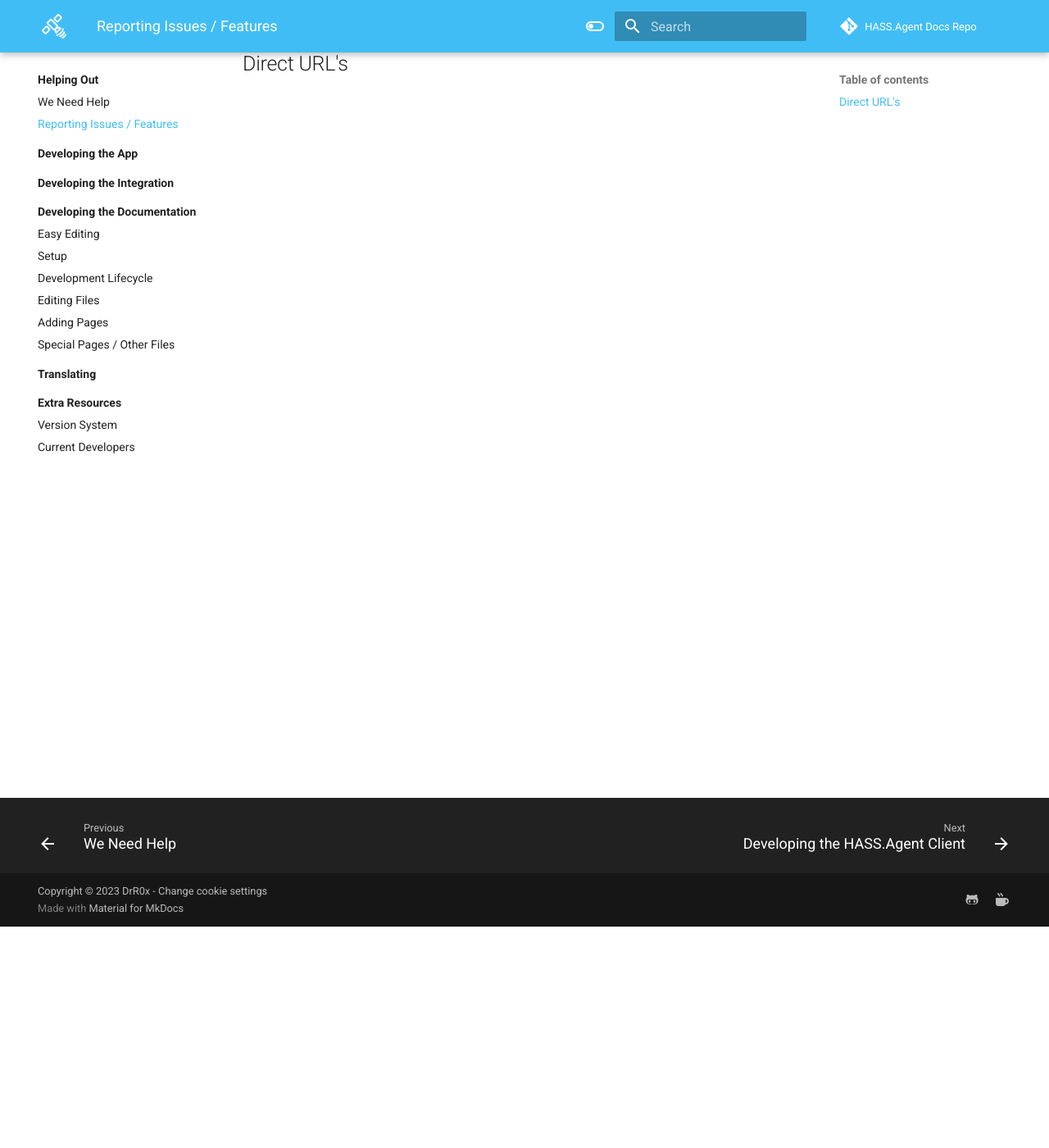
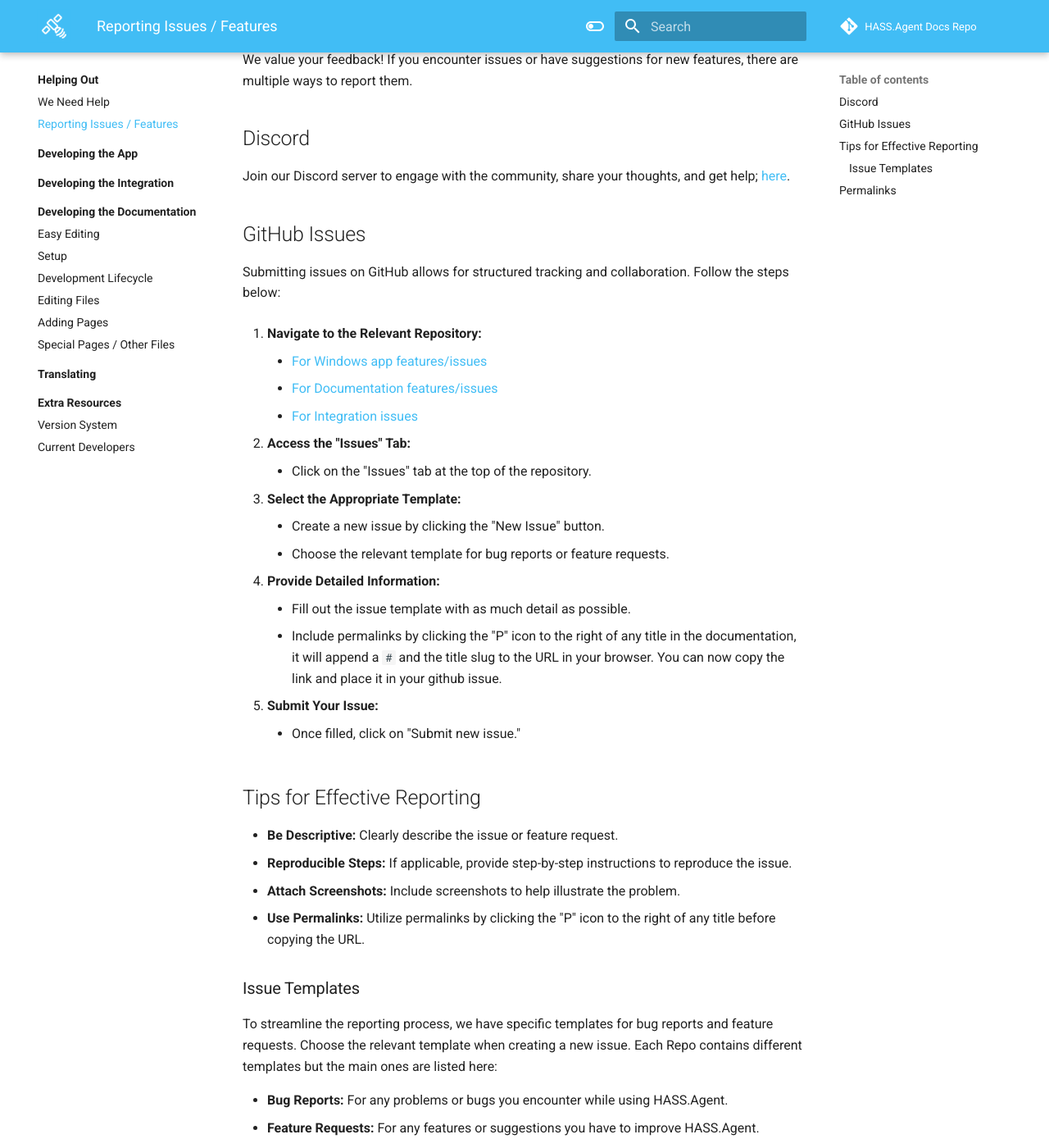
Before and after one commit to hass-agent/HASS.Agent-Documentation, an MkDocs documentation site: the page built from docs/contributing/reporting-issues.md, in a window 1280 px wide and 1400 px high, scrolled down 270 px. Shown: the whole window at 82% size. Built offline with MkDocs 1.6.1 and Material for MkDocs 9.7.7, drawn with Linux system fonts in a browser that asks for light colours; comment, search, counter and statistics services are not loaded; the version menu is left out; some of the changed text lies outside the part shown.

Commit message:
Design reporting issues page

```diff
--- a/docs/contributing/reporting-issues.md
+++ b/docs/contributing/reporting-issues.md
@@ -1,3 +1,63 @@
-# Reporting Issues
+# Reporting Issues and Feature Requests
 
-## Direct URL's
+We value your feedback! If you encounter issues or have suggestions for new features, there are multiple ways to report them.
+
+## Discord
+
+Join our Discord server to engage with the community, share your thoughts, and get help; [here](https://discord.com/invite/nMvqzwrVBU){: target="\_blank"}.
+
+## GitHub Issues
+
+Submitting issues on GitHub allows for structured tracking and collaboration. Follow the steps below:
+
+1.  **Navigate to the Relevant Repository:**
+
+    - [For Windows app features/issues](https://github.com/hass-agent/HASS.Agent){: target="\_blank"}
+    - [For Documentation features/issues](https://github.com/hass-agent/hass-agent.github.io){: target="\_blank"}
+    - [For Integration issues](https://github.com/hass-agent/integration){: target="\_blank"}
+
+2.  **Access the "Issues" Tab:**
+
+    - Click on the "Issues" tab at the top of the repository.
+
+3.  **Select the Appropriate Template:**
+
+    - Create a new issue by clicking the "New Issue" button.
+    - Choose the relevant template for bug reports or feature requests.
+
+4.  **Provide Detailed Information:**
+
+    - Fill out the issue template with as much detail as possible.
+    - Include permalinks by clicking the "P" icon to the right of any title in the documentation, it will append a `#` and the title slug to the URL in your browser. You can now copy the link and place it in your github issue.
+
+5.  **Submit Your Issue:**
+
+    - Once filled, click on "Submit new issue."
+
+## Tips for Effective Reporting
+
+- **Be Descriptive:** Clearly describe the issue or feature request.
+- **Reproducible Steps:** If applicable, provide step-by-step instructions to reproduce the issue.
+- **Attach Screenshots:** Include screenshots to help illustrate the problem.
+- **Use Permalinks:** Utilize permalinks by clicking the "P" icon to the right of any title before copying the URL.
+
+### Issue Templates
+
+To streamline the reporting process, we have specific templates for bug reports and feature requests. Choose the relevant template when creating a new issue. Each Repo contains different templates but the main ones are listed here:
+
+- **Bug Reports:** For any problems or bugs you encounter while using HASS.Agent.
+- **Feature Requests:** For any features or suggestions you have to improve HASS.Agent.
+
+Thank you for contributing to the improvement of Hass.agent!
+
+## Permalinks
+
+Permalinks are permanent links that point to a specific section in the documentation. A permalink can point to any heading found in the documentation. If you are asked to provide a link to the place where you are having issues or want something new make sure to use a permalink. You can get a permalink by following these steps:
+
+1. Find the heading directly above the section your are linking to.
+2. Click the "P" icon to the right of the heading.
+3. Copy the address from the top of your browser.
+
+??? tip
+
+    For a faster way to get a permalink you can right click the "P" icon and select "Copy Link Address".
```
